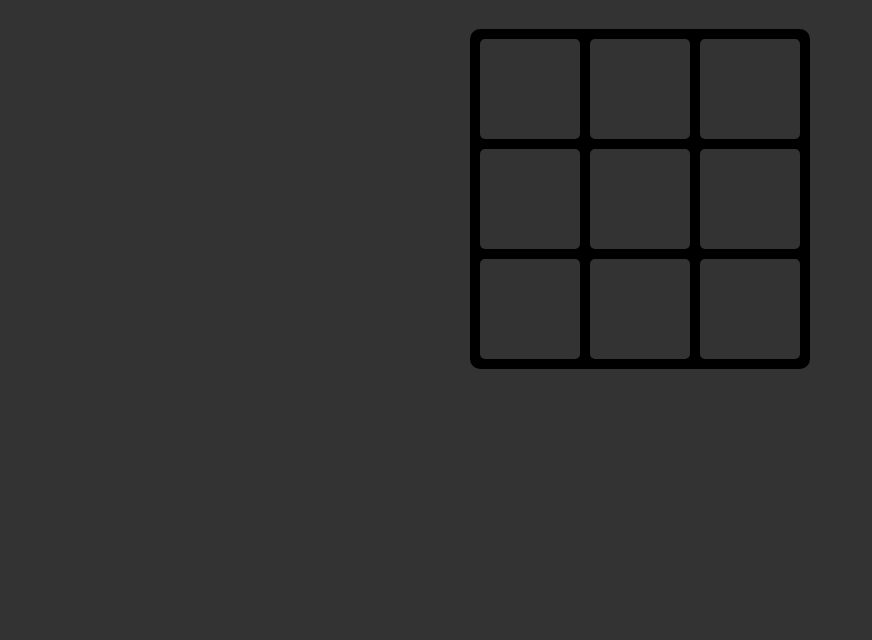
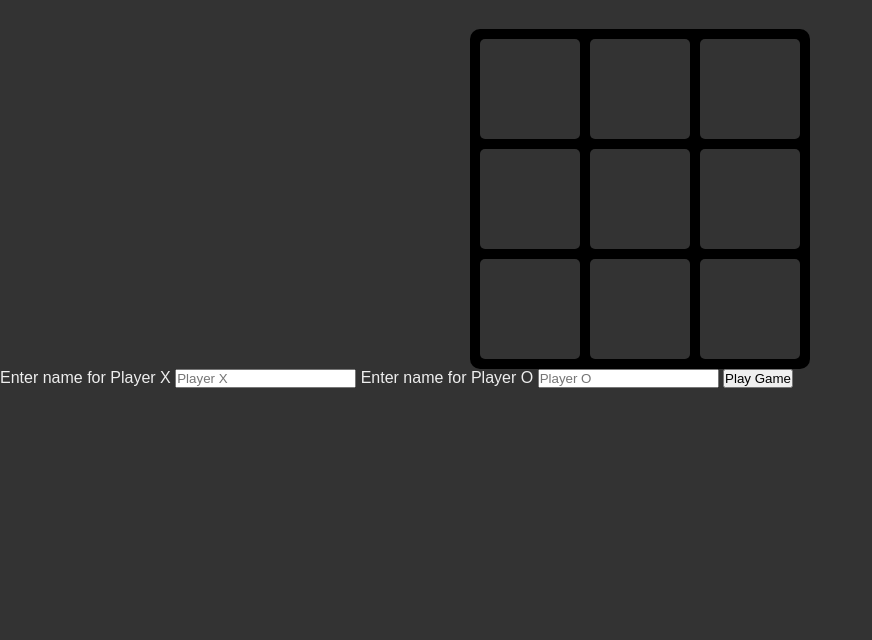
Before and after one commit to thetramp22/tic-tac-toe, a plain HTML site: page index.html in a window 1280 px wide. Shown: the part 108-748 px from the top of the page, without its empty margins (0-872 px from the left). Drawn offline with Linux system fonts and the light colour scheme; a web font is replaced by a local one.

Commit message:
added html for names modal
modal needs styling and scripting

```diff
--- a/index.html
+++ b/index.html
@@ -17,11 +17,6 @@
     </header>
     <main>
         <div id="game-grid" class="game"></div>
-        <div id="scoreboard" class="scoreboard">
-            <div class="player1"></div>
-            <div class="player2"></div>
-        </div>
-
     </main>
     <footer class="footer">
         <p>
@@ -35,5 +30,14 @@
             <i class="fa-brands fa-github"></i>
         </a>
     </footer>
+    <div class="modal">
+        <form action="" class="form">
+            <label for="playerX">Enter name for Player X</label>
+            <input id="playerX" name="playerX" type="text" placeholder="Player X" />
+            <label for="playerO">Enter name for Player O</label>
+            <input id="playerO" name="playerO" type="text" placeholder="Player O" />
+            <button type="submit" id="play-btn" class="btn play">Play Game</button>
+        </form>
+    </div>
 </body>
 </html>
```
